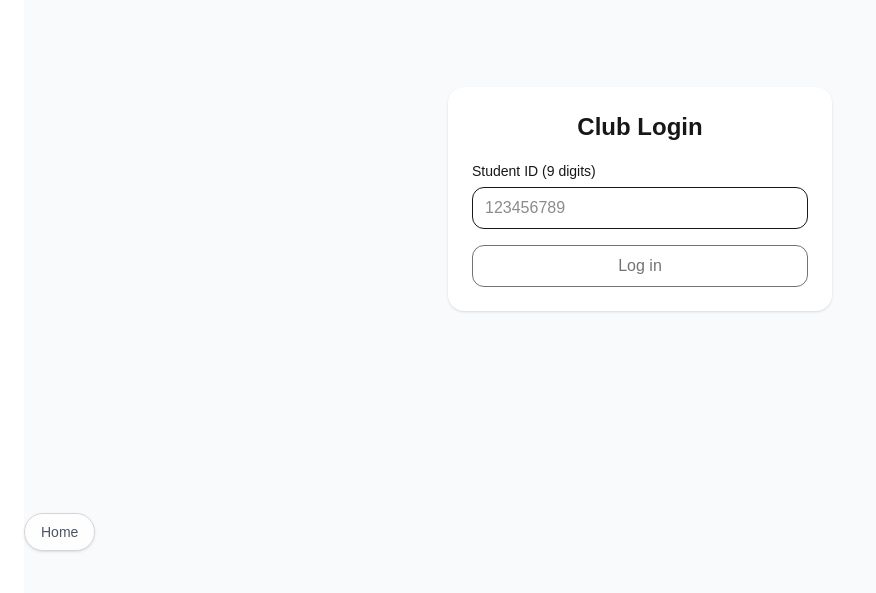
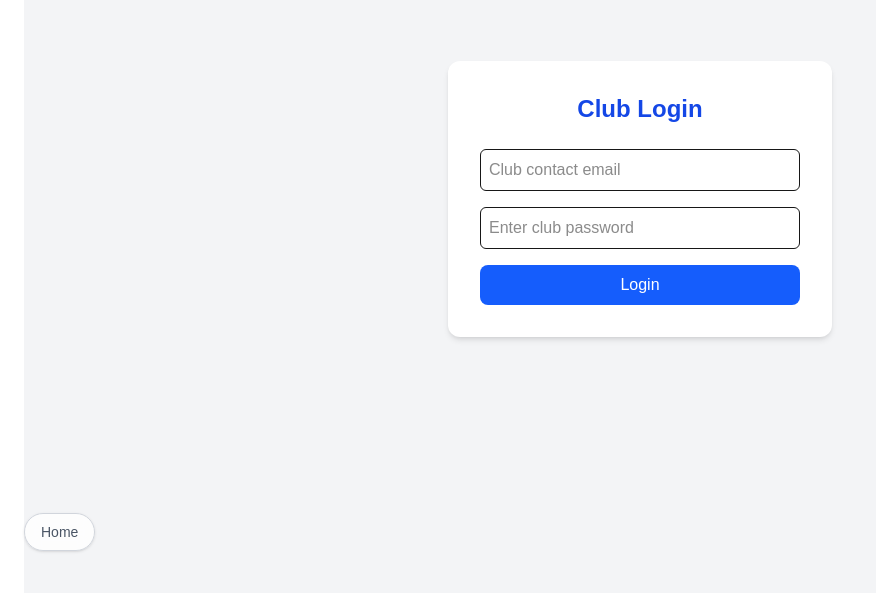
Before and after one commit to JudeTruong/ClubFinder, a Next.js app in the folder web/: page /login in a window 1280 px wide. Shown: the part 225-818 px from the top of the page, without its empty margins (0-876 px from the left). Built offline with nearby package versions, Linux system fonts and the light colour scheme.

Commit message:
club log in and some other stuff

```diff
--- a/web/package.json
+++ b/web/package.json
@@ -12,6 +12,7 @@
     "@fullcalendar/daygrid": "^6.1.19",
     "@fullcalendar/react": "^6.1.19",
     "@prisma/client": "^6.17.1",
+    "bcrypt": "^6.0.0",
     "bcryptjs": "^3.0.2",
     "better-sqlite3": "^12.4.1",
     "chart.js": "^4.5.1",
@@ -27,6 +28,7 @@
   "devDependencies": {
     "@eslint/eslintrc": "^3",
     "@tailwindcss/postcss": "^4",
+    "@types/bcrypt": "^6.0.0",
     "@types/node": "^20",
     "@types/react": "^19",
     "@types/react-dom": "^19",
--- /dev/null
+++ b/web/src/app/api/clubs/create/route.ts
@@ -0,0 +1,92 @@
+import { NextResponse } from "next/server";
+import { prisma } from "@/lib/prisma";
+import bcrypt from "bcrypt";
+
+export async function POST(req: Request) {
+  try {
+    console.log("📩 Incoming club creation request...");
+    const { name, description, category, email, password } = await req.json();
+
+    // Required validation
+    if (!name || !email || !password) {
+        console.log("❌ Missing required fields");
+        return NextResponse.json(
+        { error: "Name, email, and password are required." },
+        { status: 400 }
+      );
+    }
+
+    // Prevent duplicate clubs
+    const existingClub = await prisma.club.findFirst({
+      where: { OR: [{ name }, { contactEmail: email }] }
+    });
+    if (existingClub) {
+        console.log("❌ User with this email already exists"); // DEBUG POINT 3
+        return NextResponse.json(
+        { error: "A club with this name or email already exists." },
+        { status: 409 }
+      );
+    }
+
+    // Prevent duplicate users
+    const existingUser = await prisma.user.findUnique({ where: { email } });
+    if (existingUser) {
+      return NextResponse.json(
+        { error: "A user with this email already exists." },
+        { status: 409 }
+      );
+    }
+
+    // 1️⃣ Create Club first (because we need its ID for studentId)
+    console.log("🛠 Creating club..."); // DEBUG POINT 4
+    const club = await prisma.club.create({
+      data: {
+        name,
+        description: description || "",
+        category: category || "",
+        contactEmail: email,
+      }
+    });
+    console.log("✅ Club created:", club); // DEBUG POINT 5
+    // 🔥 Convert club.id (Int) → studentId (String + Unique)
+    const studentIdValue = club.id.toString();
+
+    // 2️⃣ Create the user associated to this club admin account
+    const hashedPassword = await bcrypt.hash(password, 10);
+
+    console.log("🛠 Creating user..."); // DEBUG POINT 6
+    const user = await prisma.user.create({
+      data: {
+        email: email,
+        password: hashedPassword,
+        studentId: studentIdValue,   // ← studentId = clubId
+        name: club.name,                        // default user name = club name
+        role: "club-admin"           // give admin privileges
+      }
+    });
+    console.log("✅ User created:", user); // DEBUG POINT 7
+
+
+    console.log("🛠 Creating membership..."); // DEBUG POINT 8
+    // 3️⃣ Create membership record marking this user as admin
+    await prisma.membership.create({
+      data: {
+        clubId: club.id,
+        userId: user.id,
+        role: "admin"
+      }
+    });
+    console.log("🏁 Membership assigned"); // DEBUG POINT 9
+    return NextResponse.json(
+      { message: "Club + admin user created successfully", club, user },
+      { status: 201 }
+    );
+
+  } catch (err) {
+    console.error(err);
+    return NextResponse.json(
+      { error: "Server error while creating club" },
+      { status: 500 }
+    );
+  }
+}
--- a/web/src/app/clubHome/page.tsx
+++ b/web/src/app/clubHome/page.tsx
@@ -89,7 +89,16 @@ export default function ClubHomePage() {
     <main className="min-h-screen bg-gray-50 text-gray-800">
       <section className="mx-auto max-w-6xl px-4 py-10">
         {/* Title */}
-        <h1 className="text-3xl font-bold text-blue-700 mb-6">Club Directory</h1>
+        <div className="flex items-center justify-between mb-6">
+          <h1 className="text-3xl font-bold text-blue-700">Club Directory</h1>
+
+          <Link
+            href="/create_club"     // ← route you want to go to
+            className="px-4 py-2 bg-blue-600 text-white text-sm rounded-lg shadow hover:bg-blue-700 transition"
+          >
+          + Create Club
+          </Link>
+        </div>
 
         {/* Tabs */}
         <div className="flex gap-2 mb-4">
--- /dev/null
+++ b/web/src/app/create_club/page.tsx
@@ -0,0 +1,126 @@
+"use client";
+
+import { useState } from "react";
+
+export default function CreateClubPage() {
+  const [form, setForm] = useState({
+    name: "",
+    description: "",
+    category: "",
+    email: "",
+    password: "",
+  });
+
+  const [loading, setLoading] = useState(false);
+  const [message, setMessage] = useState<string | null>(null);
+
+  async function handleSubmit(e: React.FormEvent) {
+    e.preventDefault();
+    setLoading(true);
+    setMessage(null);
+
+    const res = await fetch("/api/clubs/create", {
+      method: "POST",
+      headers: { "Content-Type": "application/json" },
+      body: JSON.stringify(form),
+    });
+
+    const data = await res.json();
+    setLoading(false);
+
+    if (!res.ok) {
+      setMessage(data.error ?? "Something went wrong.");
+      return;
+    }
+
+    setMessage("Club created successfully! You can now log in.");
+    setForm({ name: "", description: "", category: "", email: "", password: "" });
+  }
+
+  return (
+    <div className="max-w-lg mx-auto mt-14 p-6 border rounded-lg shadow-sm bg-white">
+      <h1 className="text-2xl font-bold text-center mb-6">Create a Club</h1>
+
+      <form onSubmit={handleSubmit} className="space-y-4">
+        {/* Club Name */}
+        <div>
+          <label className="block font-medium mb-1">Club Name *</label>
+          <input
+            type="text"
+            required
+            value={form.name}
+            onChange={(e) => setForm({ ...form, name: e.target.value })}
+            className="w-full border px-3 py-2 rounded"
+          />
+        </div>
+
+        {/* Description Optional */}
+        <div>
+          <label className="block font-medium mb-1">
+            Club Description <span className="text-gray-500">(Optional)</span>
+          </label>
+          <textarea
+            value={form.description}
+            onChange={(e) => setForm({ ...form, description: e.target.value })}
+            className="w-full border px-3 py-2 rounded"
+          />
+        </div>
+
+        {/* Category Optional */}
+        <div>
+          <label className="block font-medium mb-1">
+            Category <span className="text-gray-500">(Optional)</span>
+          </label>
+          <input
+            type="text"
+            value={form.category}
+            onChange={(e) => setForm({ ...form, category: e.target.value })}
+            className="w-full border px-3 py-2 rounded"
+          />
+        </div>
+
+        {/* Club Contact Email = User Email */}
+        <div>
+          <label className="block font-medium mb-1">Contact Email *</label>
+          <input
+            type="email"
+            required
+            value={form.email}
+            onChange={(e) => setForm({ ...form, email: e.target.value })}
+            className="w-full border px-3 py-2 rounded"
+          />
+        </div>
+
+        {/* Password for User Account */}
+        <div>
+          <label className="block font-medium mb-1">Club Account Password *</label>
+          <input
+            type="password"
+            required
+            value={form.password}
+            onChange={(e) => setForm({ ...form, password: e.target.value })}
+            className="w-full border px-3 py-2 rounded"
+          />
+        </div>
+
+        <button
+          type="submit"
+          disabled={loading}
+          className="w-full bg-blue-600 text-white py-2 rounded-md font-semibold hover:bg-blue-700 disabled:bg-gray-400"
+        >
+          {loading ? "Creating..." : "Create Club"}
+        </button>
+      </form>
+
+      {message && (
+        <p
+          className={`mt-4 text-center font-medium ${
+            message.includes("success") ? "text-green-600" : "text-red-600"
+          }`}
+        >
+          {message}
+        </p>
+      )}
+    </div>
+  );
+}
--- a/web/src/app/login/page.tsx
+++ b/web/src/app/login/page.tsx
@@ -1,70 +1,84 @@
 "use client";
 
 import { useState } from "react";
-import { useRouter } from "next/navigation";
 
-export default function LoginPage() {
-  const router = useRouter();
-  const [studentId, setStudentId] = useState("");
-  const [msg, setMsg] = useState<string | null>(null);
+export default function ClubLoginPage() {
+  const [email, setEmail] = useState("");
+  const [password, setPassword] = useState("");
   const [loading, setLoading] = useState(false);
+  const [message, setMessage] = useState("");
 
-  async function onSubmit(e: React.FormEvent) {
+  async function handleLogin(e: React.FormEvent) {
     e.preventDefault();
     setLoading(true);
-    setMsg(null);
+    setMessage("");
 
-    const res = await fetch("/api/login", {
+    const res = await fetch("/api/clubs/login", {
       method: "POST",
       headers: { "Content-Type": "application/json" },
-      body: JSON.stringify({ studentId }),
+      body: JSON.stringify({ email, password }),
     });
 
-    if (res.ok) {
-      setMsg("Logged in!");
-      router.push("/calendar"); // go where you want after login
-    } else {
-      const data = await res.json().catch(() => ({}));
-      setMsg(data?.error || "Login failed");
+    const data = await res.json();
+
+    if (!res.ok) {
+      setMessage(data.error || "Login failed.");
+      setLoading(false);
+      return;
     }
+    localStorage.setItem("userId", data.userId);
+
+    setMessage("Login successful!");
     setLoading(false);
+
+    // Redirect to club dashboard later (ex: /clubHome/${id})
+     setTimeout(() => {
+      window.location.href = "/club-management";
+    }, 700);
   }
 
   return (
-    <main className="min-h-screen flex items-center justify-center bg-gray-50">
+    <main className="min-h-screen flex items-center justify-center bg-gray-100 px-4">
       <form
-        onSubmit={onSubmit}
-        className="w-full max-w-sm bg-white p-6 rounded-2xl shadow space-y-4"
+        onSubmit={handleLogin}
+        className="bg-white p-8 rounded-xl shadow-md max-w-sm w-full"
       >
-        <h1 className="text-2xl font-semibold text-center">Club Login</h1>
+        <h1 className="text-2xl font-bold text-blue-700 mb-6 text-center">
+          Club Login
+        </h1>
 
-        <label className="block">
-          <span className="text-sm">Student ID (9 digits)</span>
-          <input
-            className="mt-1 w-full rounded-xl border px-3 py-2 outline-none"
-            value={studentId}
-            onChange={(e) => {
-              // keep only digits, cap at 9
-              const v = e.target.value.replace(/\D/g, "").slice(0, 9);
-              setStudentId(v);
-            }}
-            inputMode="numeric"
-            autoComplete="off"
-            placeholder="123456789"
-            required
-            pattern="\d{9}"
-            title="Enter 9 digits"
-          />
-        </label>
+        {/* Email */}
+        <input
+          type="email"
+          placeholder="Club contact email"
+          value={email}
+          onChange={(e) => setEmail(e.target.value)}
+          required
+          className="w-full mb-4 p-2 border rounded-md"
+        />
 
+        {/* Password */}
+        <input
+          type="password"
+          placeholder="Enter club password"
+          value={password}
+          onChange={(e) => setPassword(e.target.value)}
+          required
+          className="w-full mb-4 p-2 border rounded-md"
+        />
+
+        {/* Submit */}
         <button
-          disabled={loading || studentId.length !== 9}
-          className="w-full rounded-xl border px-4 py-2 font-medium hover:bg-gray-100 disabled:opacity-60"
+          type="submit"
+          disabled={loading}
+          className="w-full bg-blue-600 text-white py-2 rounded-lg hover:bg-blue-700"
         >
-          {loading ? "Logging in…" : "Log in"}
+          {loading ? "Logging in..." : "Login"}
         </button>
 
-        {msg && <p className="text-center text-sm text-gray-600">{msg}</p>}
+        {message && (
+          <p className="mt-4 text-center text-sm text-gray-700">{message}</p>
+        )}
       </form>
     </main>
   );
```
Also changed, not shown: web/src/app/api/clubs/login/route.ts (added, +35 -0 lines), 1 other file (tests, documents, lock files or other folders).
